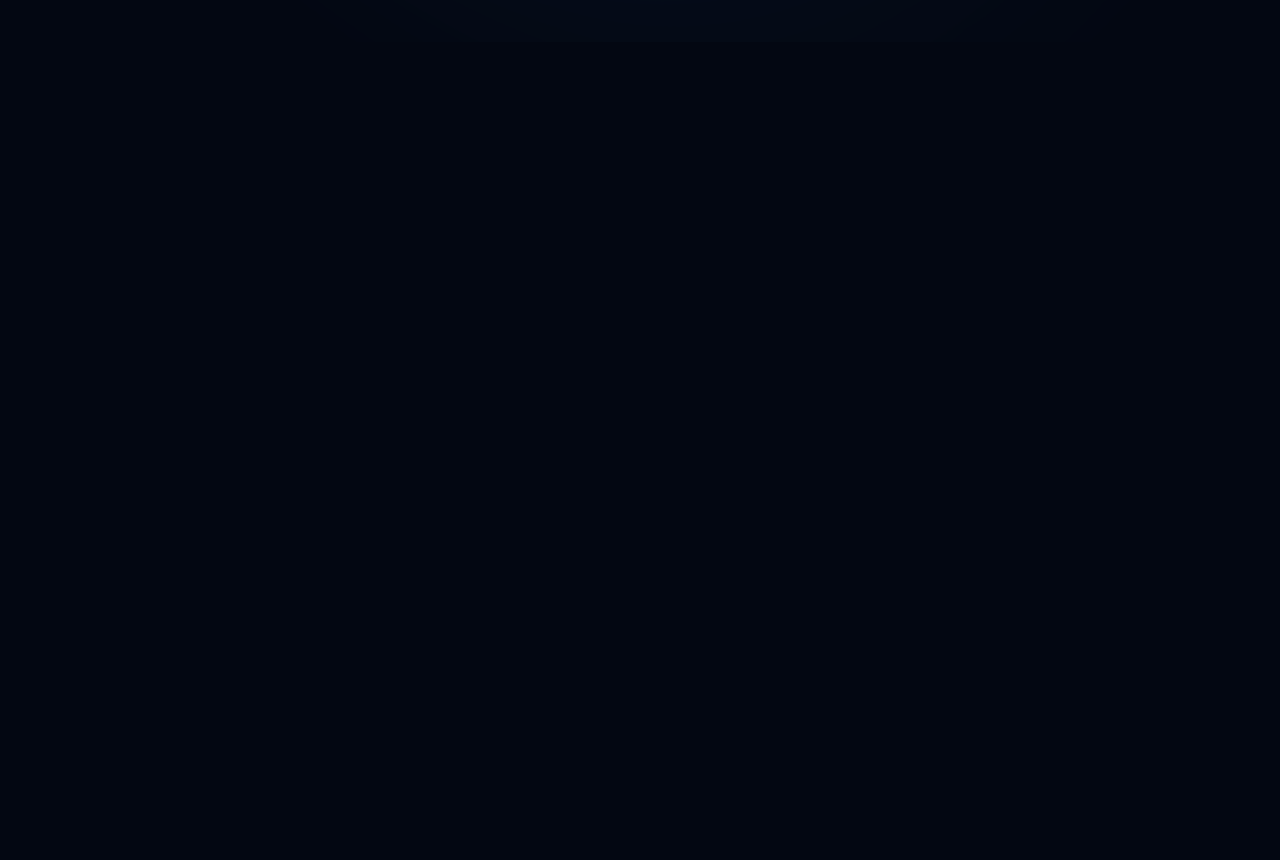
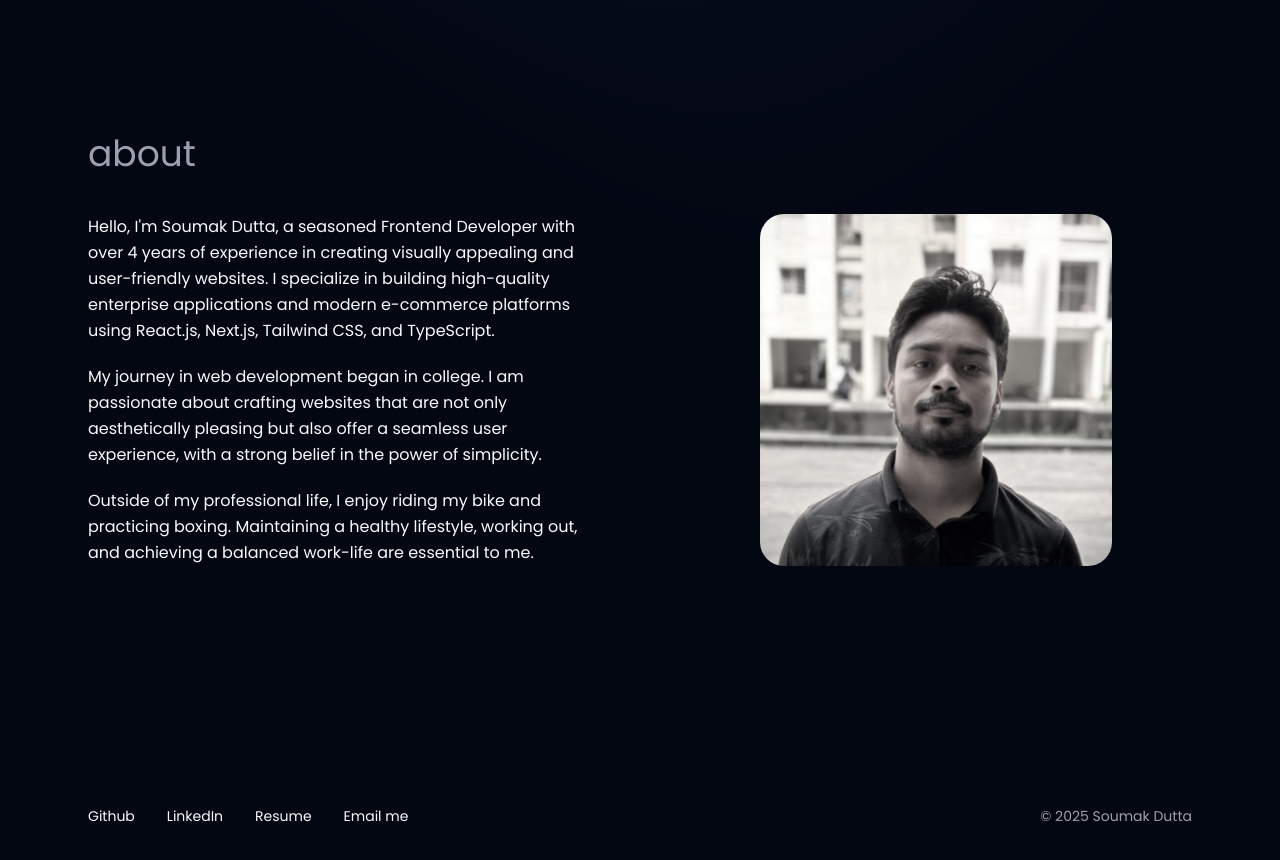
Before and after one commit to soumakk/portfolio, a Next.js app: page / in a window 1280 px wide. Shown: the part 740-1600 px from the top of the page. Before the commit the page ends 800 px from the top, so only its background shows below. Built offline with nearby package versions, Linux system fonts and the light colour scheme.

Commit message:
wip: about section added

```diff
--- a/src/app/page.tsx
+++ b/src/app/page.tsx
@@ -1,4 +1,5 @@
 'use client'
+import AboutMe from '@/components/home/AboutMe'
 import HeroSection from '@/components/home/HeroSection'
 import Footer from '@/components/layout/Footer'
 import Header from '@/components/layout/Header'
@@ -11,6 +12,7 @@ export default function Home() {
 
 				<Header />
 				<HeroSection />
+				<AboutMe />
 				<Footer />
 			</main>
 		</>
--- /dev/null
+++ b/src/components/home/AboutMe.tsx
@@ -0,0 +1,35 @@
+import React from 'react'
+
+export default function AboutMe() {
+	return (
+		<section className="max-w-6xl mx-auto px-6 my-20 lg:my-60">
+			<h2 className="text-4xl text-muted-foreground">about</h2>
+
+			<div className="grid grid-cols-1 lg:grid-cols-2 gap-20 my-10">
+				<article className="leading-relaxed space-y-5">
+					<p>
+						Hello, I&apos;m Soumak Dutta, a seasoned Frontend Developer with over 4
+						years of experience in creating visually appealing and user-friendly
+						websites. I specialize in building high-quality enterprise applications and
+						modern e-commerce platforms using React.js, Next.js, Tailwind CSS, and
+						TypeScript.
+					</p>
+					<p>
+						My journey in web development began in college. I am passionate about
+						crafting websites that are not only aesthetically pleasing but also offer a
+						seamless user experience, with a strong belief in the power of simplicity.
+					</p>
+
+					<p>
+						Outside of my professional life, I enjoy riding my bike and practicing
+						boxing. Maintaining a healthy lifestyle, working out, and achieving a
+						balanced work-life are essential to me.
+					</p>
+				</article>
+				<figure className="px-10 lg:px-20 col-start-1 row-start-1 lg:col-start-auto lg:row-start-auto">
+					<img src="/images/me.jpg" alt="me" className="rounded-3xl" />
+				</figure>
+			</div>
+		</section>
+	)
+}
```
Also changed, not shown: public/images/me.jpg (added).
